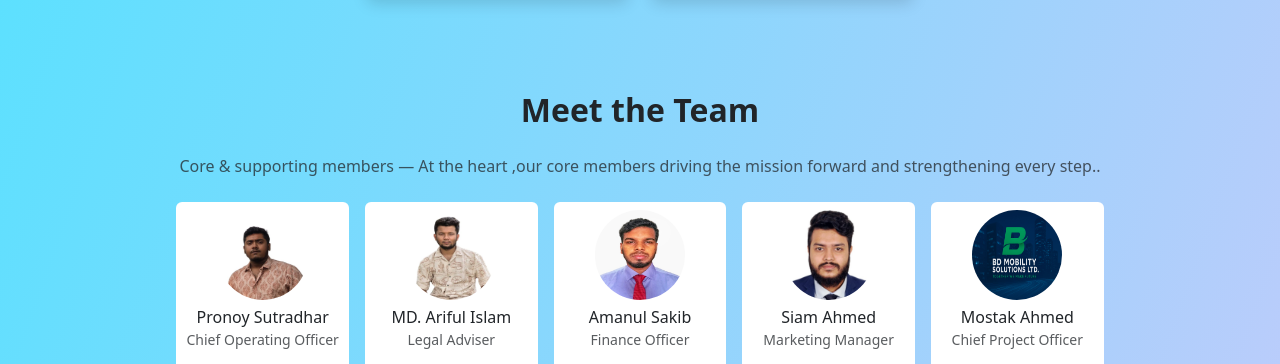
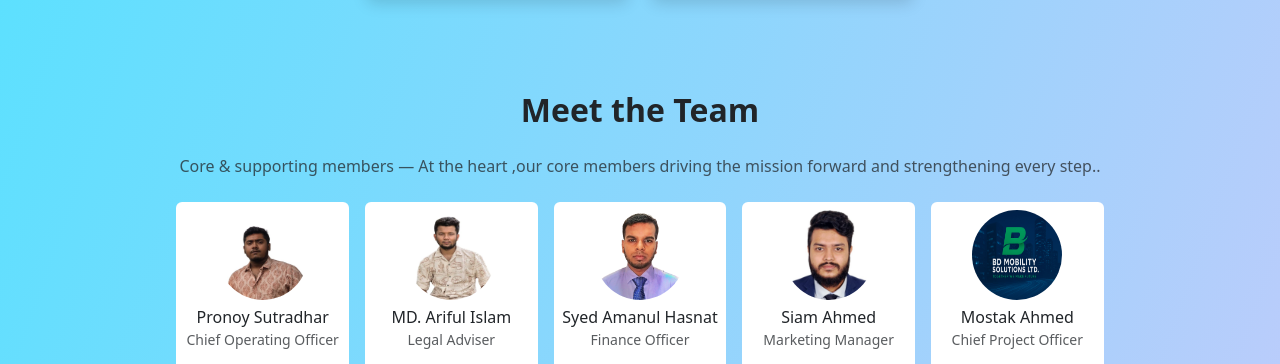
Before and after one commit to Zubaer362/Business-website, a plain HTML site: page about.html in a window 1280 px wide. Shown: the part 1369-1733 px from the top of the page. Drawn offline with nearby package versions, Linux system fonts and the light colour scheme.

Commit message:
Update about.html

```diff
--- a/about.html
+++ b/about.html
@@ -265,8 +265,8 @@
     <div class="col-6 col-sm-4 col-md-3 col-lg-2">
       <div class="card member-card text-center border-0">
         <div class="card-body p-2">
-          <img src="Amanul.jpg" alt="Chief Product Officer - Name" class="rounded-circle mb-2" width="90" height="90">
-          <h6 class="mb-0">Amanul Sakib</h6>
+          <img src="amanul2.png" alt="Chief Product Officer - Name" class="rounded-circle mb-2" width="90" height="90">
+          <h6 class="mb-0">Syed Amanul Hasnat</h6>
           <small class="text-muted">Finance Officer</small>
         </div>
         <div class="card-footer bg-transparent border-0 d-flex justify-content-center gap-3 pb-3">
```
